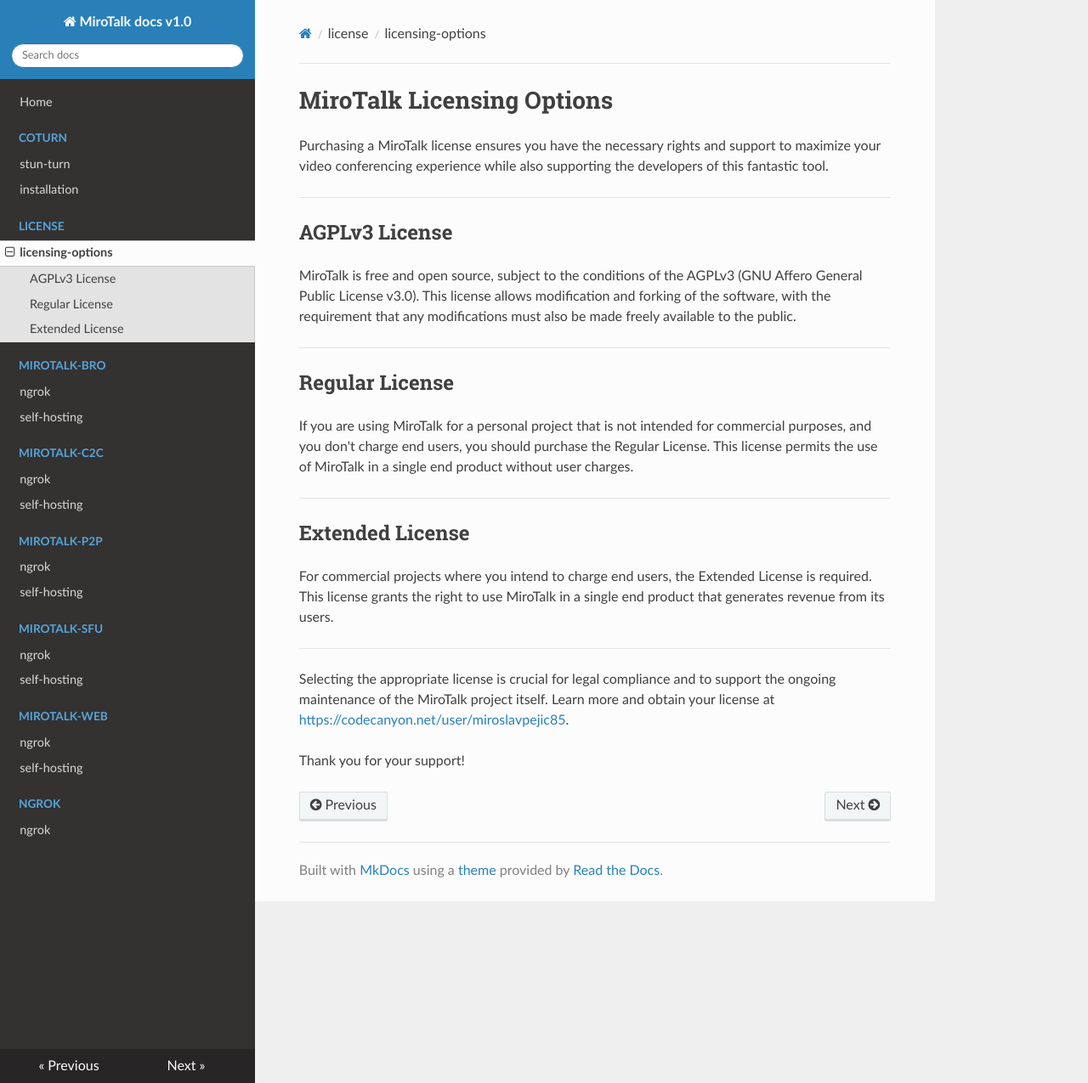
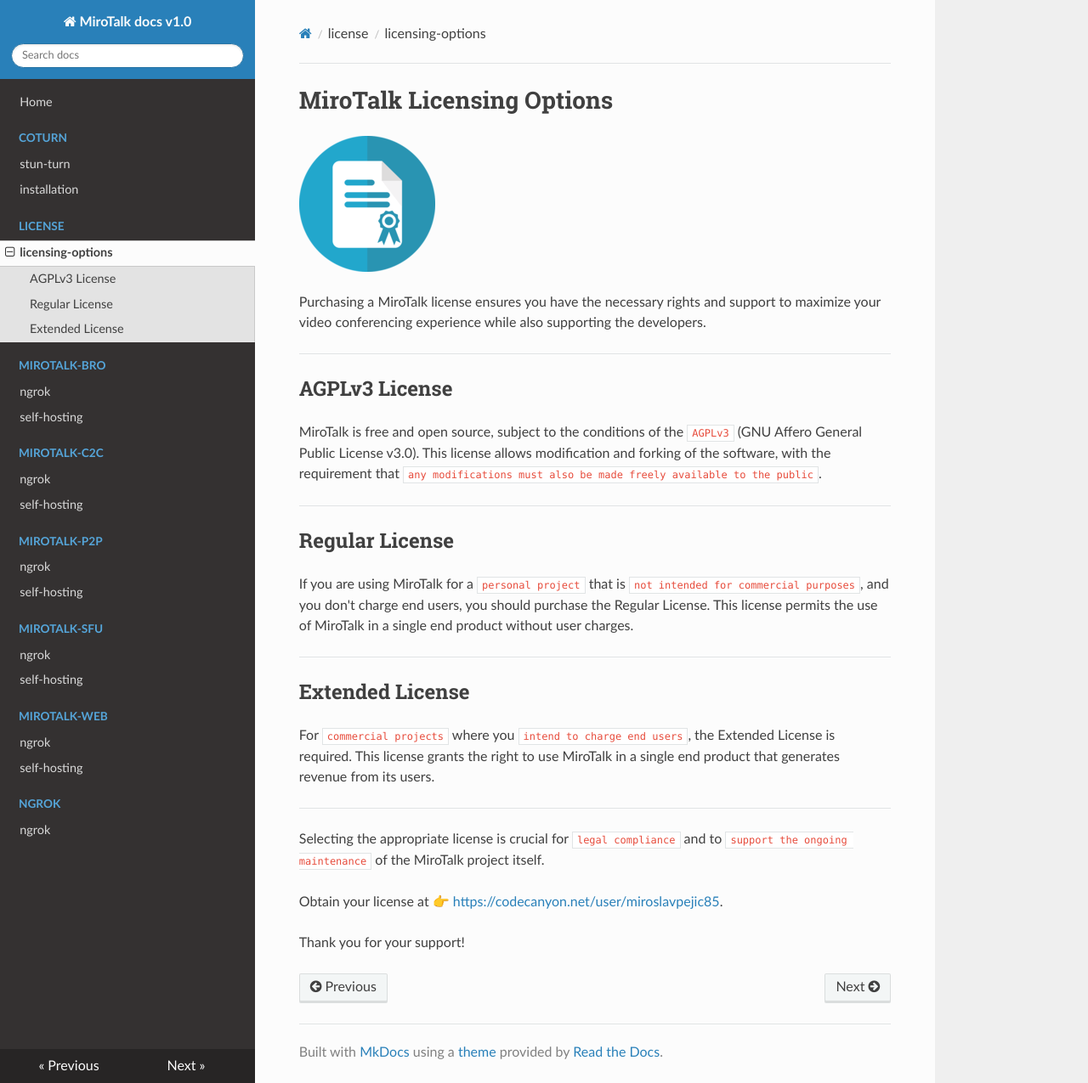
Before and after one commit to miroslavpejic85/mirotalk-docs, an MkDocs documentation site: the page built from docs/license/licensing-options.md, in a window 1280 px wide and 1275 px high. Shown: the whole window at 85% size. Built offline with MkDocs 1.6.1, drawn with Linux system fonts in a browser that asks for light colours; nearby versions of some CDN libraries.

Commit message:
[mirotalkdocs] - update docs

```diff
--- a/docs/license/licensing-options.md
+++ b/docs/license/licensing-options.md
@@ -1,27 +1,31 @@
 # MiroTalk Licensing Options
 
-Purchasing a MiroTalk license ensures you have the necessary rights and support to maximize your video conferencing experience while also supporting the developers of this fantastic tool.
+![license](../images/license.png)
+
+Purchasing a MiroTalk license ensures you have the necessary rights and support to maximize your video conferencing experience while also supporting the developers.
 
 ---
 
 ## AGPLv3 License
 
-MiroTalk is free and open source, subject to the conditions of the AGPLv3 (GNU Affero General Public License v3.0). This license allows modification and forking of the software, with the requirement that any modifications must also be made freely available to the public.
+MiroTalk is free and open source, subject to the conditions of the `AGPLv3` (GNU Affero General Public License v3.0). This license allows modification and forking of the software, with the requirement that `any modifications must also be made freely available to the public`.
 
 ---
 
 ## Regular License
 
-If you are using MiroTalk for a personal project that is not intended for commercial purposes, and you don't charge end users, you should purchase the Regular License. This license permits the use of MiroTalk in a single end product without user charges.
+If you are using MiroTalk for a `personal project` that is `not intended for commercial purposes`, and you don't charge end users, you should purchase the Regular License. This license permits the use of MiroTalk in a single end product without user charges.
 
 ---
 
 ## Extended License
 
-For commercial projects where you intend to charge end users, the Extended License is required. This license grants the right to use MiroTalk in a single end product that generates revenue from its users.
+For `commercial projects` where you `intend to charge end users`, the Extended License is required. This license grants the right to use MiroTalk in a single end product that generates revenue from its users.
 
 ---
 
-Selecting the appropriate license is crucial for legal compliance and to support the ongoing maintenance of the MiroTalk project itself. Learn more and obtain your license at [https://codecanyon.net/user/miroslavpejic85](https://codecanyon.net/user/miroslavpejic85).
+Selecting the appropriate license is crucial for `legal compliance` and to `support the ongoing maintenance` of the MiroTalk project itself.
+
+Obtain your license at 👉 [https://codecanyon.net/user/miroslavpejic85](https://codecanyon.net/user/miroslavpejic85).
 
 Thank you for your support!
```
Also changed, not shown: docs/ngrok/ngrok.md (+1 -1 lines), docs/images/license.png (added).
